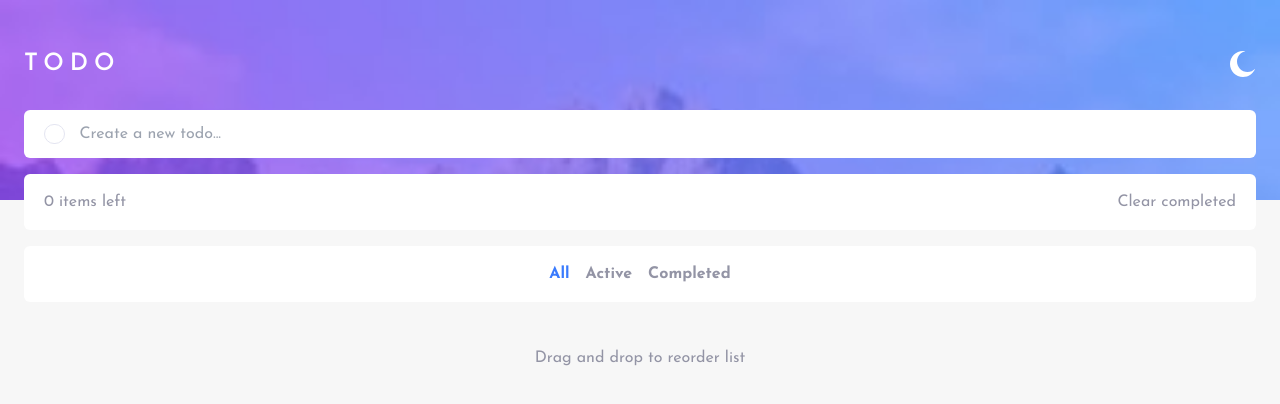
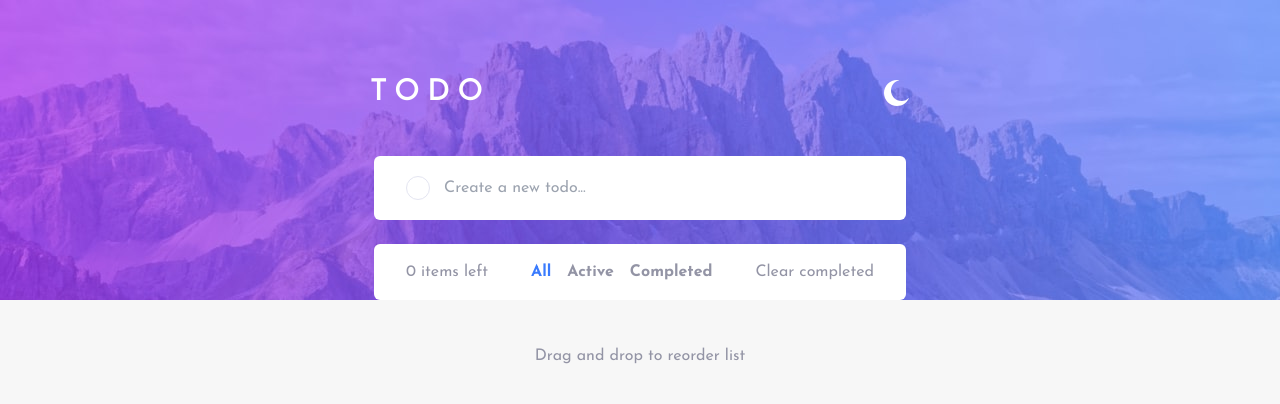
Before and after one commit to Jhonatan-Cortezz/todo-react, a React (Vite) app: page / in a window 1280 px wide. Shown: the top 404 px of the page. Built offline with nearby package versions, Linux system fonts and the light colour scheme.

Commit message:
feat: 🎸 desktop styles

```diff
--- a/src/components/semantic/Header.jsx
+++ b/src/components/semantic/Header.jsx
@@ -3,9 +3,11 @@ import { MoonIcon, SunIcon } from './../icons'
 const Header = ({toggleDark, isDark}) => {
 
   return (
-    <header className="bg-[url('./assets/images/bg-mobile-light.jpg')] dark:bg-[url('./assets/images/bg-mobile-dark.jpg')] bg-no-repeat bg-cover px-6 pt-12 h-[200px]">
-      <div className="flex justify-between mb-9">
-        <h1 className="uppercase text-white text-2xl font-semibold tracking-[0.25em]">todo</h1>
+    <header className="bg-[url('./assets/images/bg-mobile-light.jpg')] dark:bg-[url('./assets/images/bg-mobile-dark.jpg')]
+    lg:bg-[url('./assets/images/bg-desktop-light.jpg')] dark:lg:bg-[url('./assets/images/bg-desktop-dark.jpg')]
+    bg-no-repeat bg-cover px-6 pt-12 h-[200px] lg:h-[300px] lg:pt-[75px]">
+      <div className="flex justify-between mb-9 lg:max-w-[540px] lg:mx-auto items-center">
+        <h1 className="uppercase text-white text-2xl font-semibold tracking-[0.25em] lg:text-3xl leading-none">todo</h1>
         <button onClick={toggleDark}>
           { isDark ? <SunIcon /> : <MoonIcon /> }
         </button>
--- a/src/components/semantic/Main.jsx
+++ b/src/components/semantic/Main.jsx
@@ -1,5 +1,5 @@
 import { useEffect, useState } from 'react'
-import { TodoItem, TodoActions } from '../todos'
+import { TodoItem, TodoActions, TodoFilter } from '../todos'
 
 const initialStateTodos = JSON.parse(localStorage.getItem('todos')) || []
 
@@ -59,10 +59,10 @@ const Main = () => {
   }, [todos])
 
   return (
-    <main className="px-6 -mt-[90px] flex flex-col space-y-4">
+    <main className="px-6 -mt-[90px] flex flex-col space-y-4 lg:max-w-[580px] lg:mx-auto lg:-mt-36 lg:space-y-6">
 
-      <form onSubmit={handlesubmit} className='flex items-center bg-white dark:bg-very-dark-desaturated-blue h-12 rounded-md px-5 space-x-[14px]'>
-        <span className='rounded-full border border-very-light-grayish-blue w-[22px] h-5 m-0 block'></span>
+      <form onSubmit={handlesubmit} className='flex items-center bg-white dark:bg-very-dark-desaturated-blue h-12 rounded-md px-5 space-x-[14px] lg:h-16 lg:px-8'>
+        <span className='rounded-full border border-very-light-grayish-blue w-[22px] h-5 m-0 block lg:h-6 lg:w-[26px] dark:border-very-dark-grayish-blue-2'></span>
         <input type="text"
           placeholder="Create a new todo..."
           className='w-full outline-none text-very-dark-grayish-blue dark:bg-very-dark-desaturated-blue dark:placeholder:text-very-dark-grayish-blue-1 dark:text-d-light-grayish-blue'
@@ -82,22 +82,12 @@ const Main = () => {
         <TodoActions
           todosItemLeft={todosItemLeft()}
           clearCompleted={clearCompleted}
+          filter={filter}
+          setFilter={setFilter}
         />
       </section>
 
-      <nav className="bg-white mb-11 px-5 py-4 rounded-md dark:bg-very-dark-desaturated-blue">
-        <ul className="flex flex-row justify-center space-x-4 font-bold text-dark-grayish-blue dark:text-very-dark-grayish-blue-1">
-          <li className={`${filter == 'all' && 'text-bright-blue'} hover:text-bright-blue`}>
-            <button onClick={() => setFilter('all')}>All</button>
-          </li>
-          <li className={`${filter == 'active' && 'text-bright-blue'} hover:text-bright-blue`}>
-            <button onClick={() => setFilter('active')}>Active</button>
-          </li>
-          <li className={`${filter == 'completed' && 'text-bright-blue'} hover:text-bright-blue`}>
-            <button onClick={() => setFilter('completed')}>Completed</button>
-          </li>
-        </ul>
-      </nav>
+      <TodoFilter filter={filter} setFilter={setFilter} className='lg:hidden'/>
     </main>
   )
 }
--- a/src/components/todos/TodoActions.jsx
+++ b/src/components/todos/TodoActions.jsx
@@ -1,7 +1,11 @@
-const TodoActions = ({todosItemLeft, clearCompleted}) => {
+import { TodoFilter } from './'
+const TodoActions = ({todosItemLeft, clearCompleted, filter, setFilter}) => {
   return (
-    <section className="flex flex-row justify-between px-5 py-4 text-dark-grayish-blue dark:text-very-dark-grayish-blue-1">
+    <section className="flex flex-row justify-between px-5 py-4 text-dark-grayish-blue dark:text-very-dark-grayish-blue-1 lg:px-8">
       <span>{todosItemLeft} items left</span>
+
+      <TodoFilter filter={filter} setFilter={setFilter} className='hidden lg:block'/>
+
       <button onClick={clearCompleted}>
         Clear completed
       </button>
--- /dev/null
+++ b/src/components/todos/TodoFilter.jsx
@@ -0,0 +1,19 @@
+const TodoFilter = ({filter, setFilter, ...props}) => {
+  return (
+    <nav className={`bg-white mb-11 px-5 py-4 rounded-md dark:bg-very-dark-desaturated-blue lg:mb-0 lg:p-0 ${props.className}`}>
+      <ul className="flex flex-row justify-center space-x-4 font-bold text-dark-grayish-blue dark:text-very-dark-grayish-blue-1">
+        <li className={`${filter == 'all' && 'text-bright-blue'} hover:text-bright-blue`}>
+          <button onClick={() => setFilter('all')}>All</button>
+        </li>
+        <li className={`${filter == 'active' && 'text-bright-blue'} hover:text-bright-blue`}>
+          <button onClick={() => setFilter('active')}>Active</button>
+        </li>
+        <li className={`${filter == 'completed' && 'text-bright-blue'} hover:text-bright-blue`}>
+          <button onClick={() => setFilter('completed')}>Completed</button>
+        </li>
+      </ul>
+    </nav>
+  )
+}
+
+export default TodoFilter
--- a/src/components/todos/TodoItem.jsx
+++ b/src/components/todos/TodoItem.jsx
@@ -2,9 +2,10 @@ import { CrossIcon, CheckIcon } from './../icons'
 
 const TodoItem = ({todo, updateTodo, removeTodo}) => {
   return (
-    <article className="flex flex-row justify-start space-x-4 text-very-dark-grayish-blue py-4 px-5">
+    <article className="flex flex-row justify-start items-center h-12 space-x-4 text-very-dark-grayish-blue px-5 lg:h-16 lg:px-8">
       <button
         className={`rounded-full border border-very-light-grayish-blue dark:border-very-dark-grayish-blue-2 w-5 h-5 m-auto grid place-items-center
+                    lg:h-6 lg:w-6
                   ${todo.completed && 'bg-gradient-to-br from-[hsl(192_100%_67%)] to-[hsl(280_87%_65%)]'}
         `}
         onClick={() => updateTodo(todo.id) }
--- a/src/components/todos/index.js
+++ b/src/components/todos/index.js
@@ -1,7 +1,9 @@
 import TodoItem from './TodoItem'
 import TodoActions from './TodoActions'
+import TodoFilter from './TodoFilter'
 
 export {
   TodoItem,
-  TodoActions
+  TodoActions,
+  TodoFilter
 }
--- a/src/index.css
+++ b/src/index.css
@@ -5,5 +5,5 @@
 @tailwind utilities;
 
 body {
-  @apply bg-very-light-gray dark:bg-very-dark-blue;
+  @apply bg-very-light-gray dark:bg-very-dark-blue text-sm lg:text-base;
 }
```
